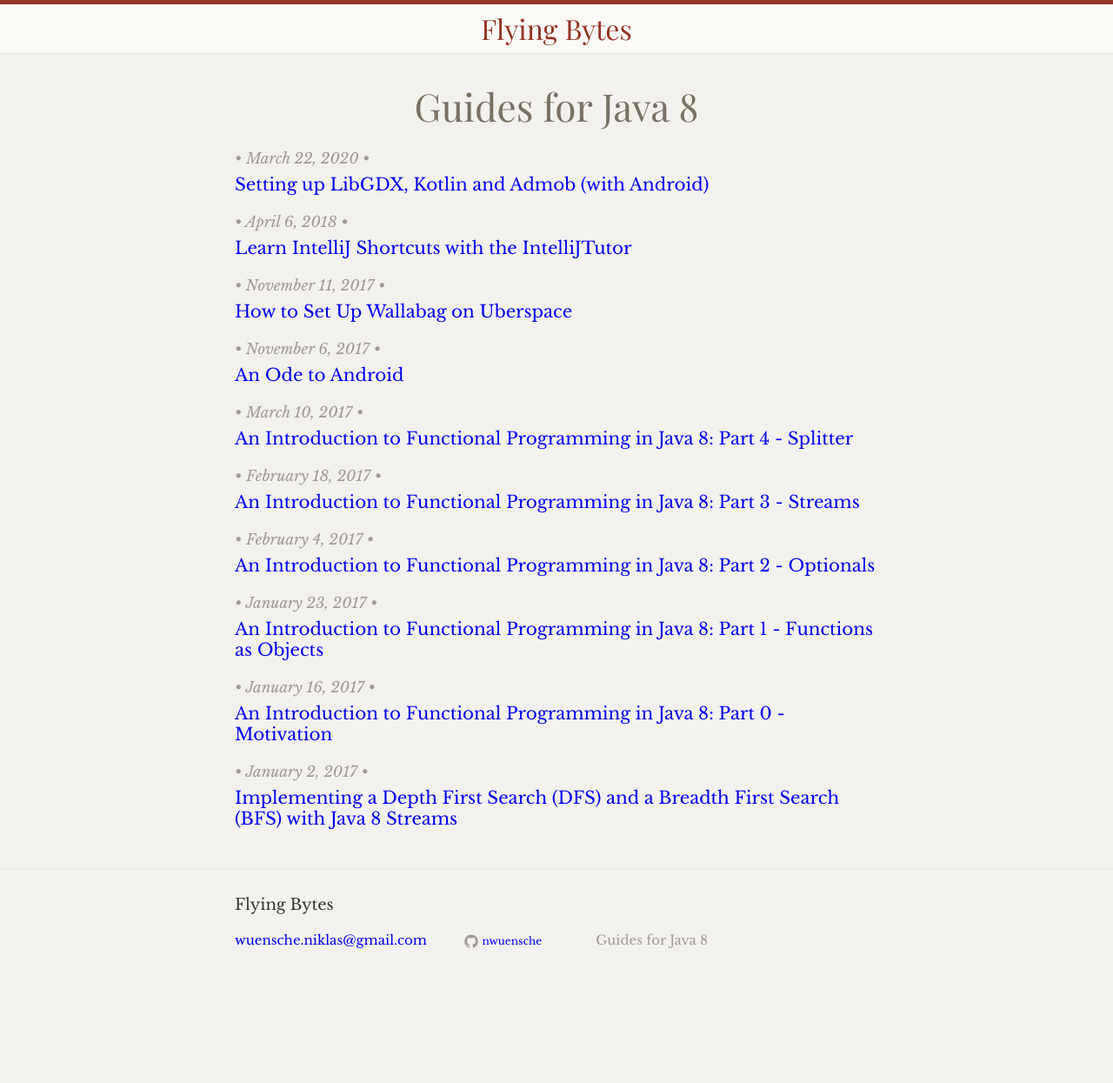
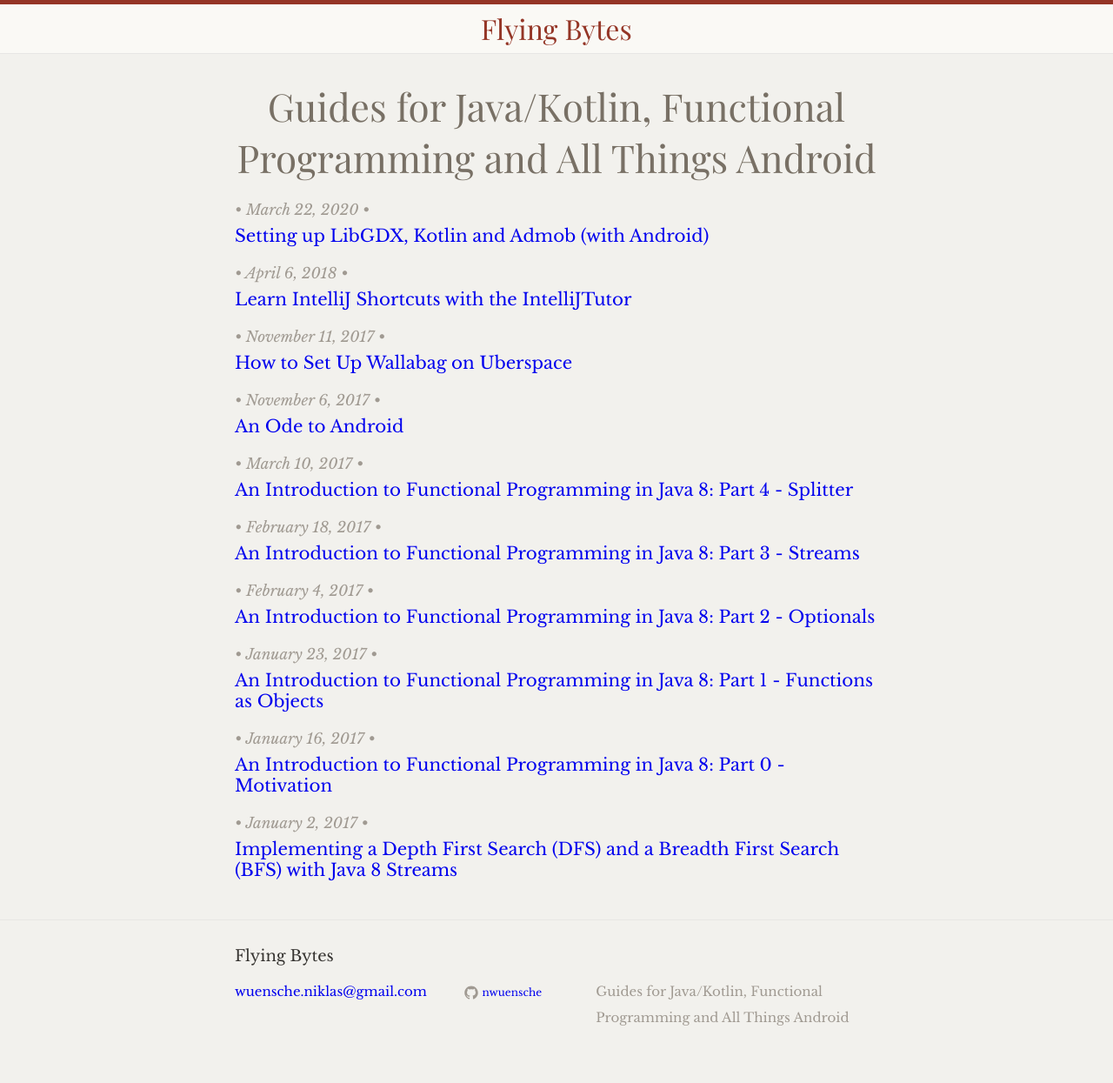
Before and after one commit to flyingbytes/flyingbytes.github.io, a Jekyll site: the page built from index.html, in a window 1280 px wide. Shown: the whole page at 87% size. Built offline with Jekyll 4.4.1, drawn with Linux system fonts in a browser that asks for light colours; some web fonts are replaced; before the commit the page ends 1156 px from its top, so only the background shows below that.

Commit message:
Update Title

```diff
--- a/_config.yml
+++ b/_config.yml
@@ -16,7 +16,7 @@
 title: Flying Bytes
 email: wuensche.niklas@gmail.com
 description: > # this means to ignore newlines until "baseurl:"
-    Guides for Java 8
+    Guides for Java/Kotlin, Functional Programming and All Things Android
 baseurl: "" # the subpath of your site, e.g. /blog
 url: "flyingbytes.github.io" # the base hostname & protocol for your site, e.g. http://example.com
 github_username:  nwuensche
```
